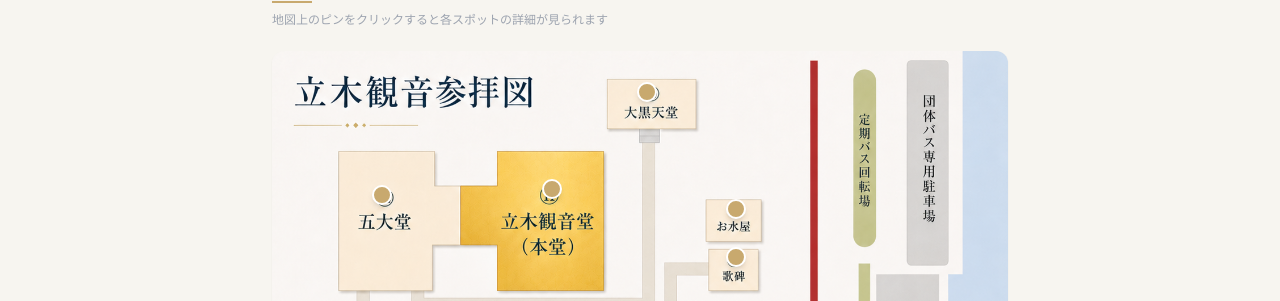
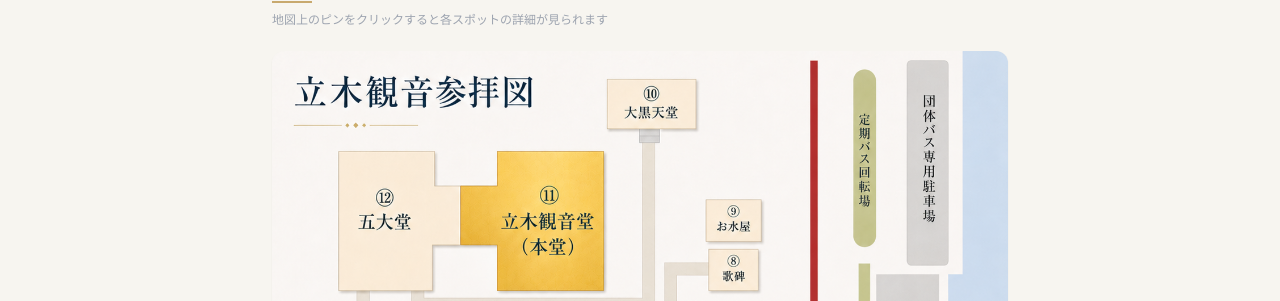
Before and after one commit to tachikikannon/tachikikannon, a Next.js app: page /grounds in a window 1280 px wide. Shown: the part 499-800 px from the top of the page. Built offline with nearby package versions, Linux system fonts and the light colour scheme; no server answers; the database is empty.

Commit message:
Remove visible map pin marker so printed numbers stay legible
- Drop the gold dot/ping visual, keep the 44px invisible click target and hover label

```diff
--- a/src/components/GroundsSpots.tsx
+++ b/src/components/GroundsSpots.tsx
@@ -49,10 +49,7 @@ export default function GroundsSpots({ spots }: { spots: Spot[] }) {
             <button key={name}
               onClick={() => setActive(spot)}
               style={{ left: `${x}%`, top: `${y}%` }}
-              className="absolute -translate-x-1/2 -translate-y-1/2 group w-11 h-11 flex items-center justify-center">
-              {/* 脈動リング */}
-              <span className="absolute w-5 h-5 rounded-full bg-gold/60 animate-ping" />
-              <span className="relative block w-5 h-5 rounded-full bg-gold border-2 border-white shadow-md" />
+              className="absolute -translate-x-1/2 -translate-y-1/2 group w-11 h-11 flex items-center justify-center cursor-pointer">
               {/* ホバー時ラベル */}
               <span className="absolute bottom-full left-1/2 -translate-x-1/2 mb-2 whitespace-nowrap bg-navy text-white text-xs px-2 py-1 rounded shadow opacity-0 group-hover:opacity-100 transition-opacity pointer-events-none">
                 {NUM_BY_NAME[name]} {name}
```
Also changed, not shown: 1 other file (tests, documents, lock files or other folders).
